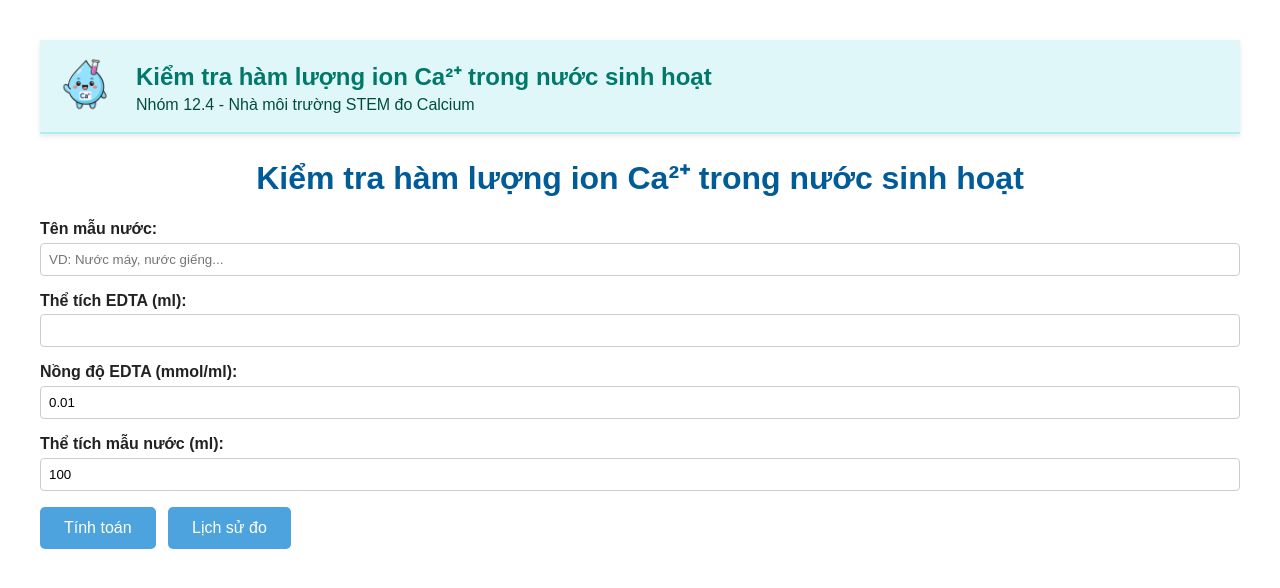
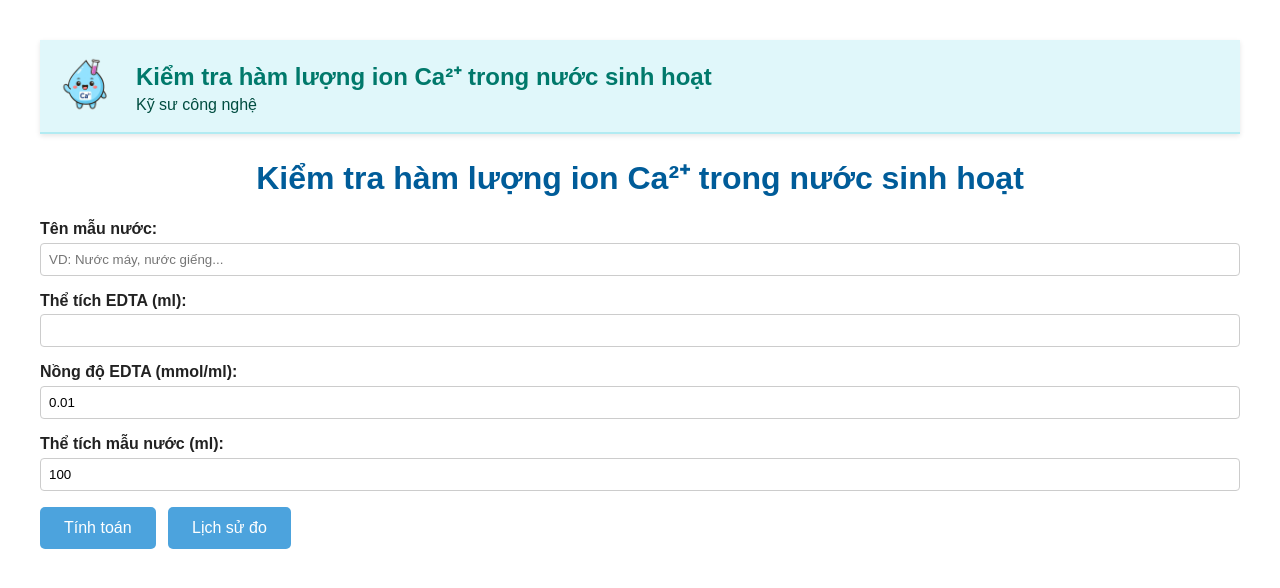
Before and after one commit to K-2711/TestCalcium, a plain HTML site: page index.html in a window 1280 px wide. Drawn offline with nearby package versions, Linux system fonts and the light colour scheme; some packages are replaced by stand-ins of ours; a script that the page names is missing.

Commit message:
Update index.html

```diff
--- a/index.html
+++ b/index.html
@@ -12,7 +12,7 @@
     <img src="water-drop-chibi...uhhhh....too cringe.png" alt="Logo" class="logo">
     <div class="header-text">
       <h1>Kiểm tra hàm lượng ion Ca²⁺ trong nước sinh hoạt</h1>
-      <p>Nhóm 12.4 - Nhà môi trường STEM đo Calcium</p>
+      <p>Kỹ sư công nghệ</p>
     </div>
   </header>
   <!---->
```
